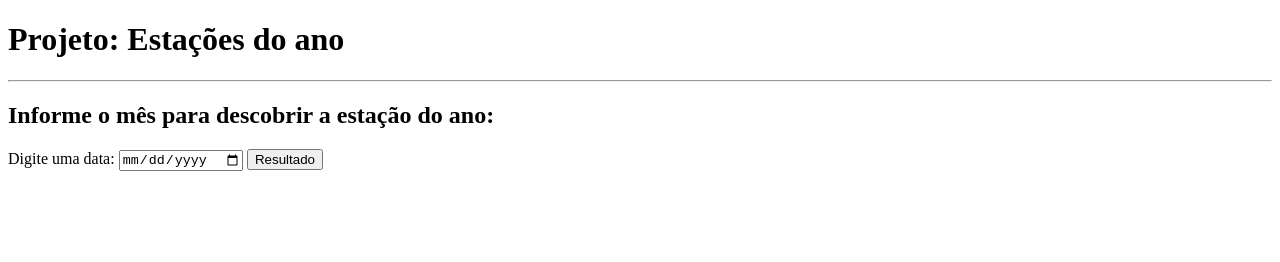
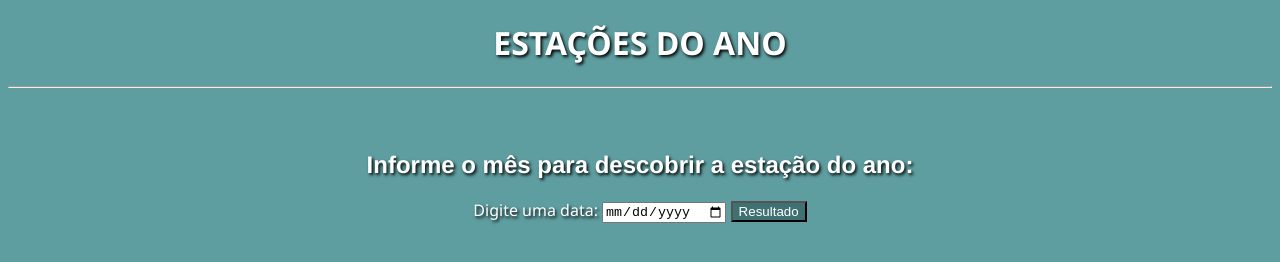
Before and after one commit to anaClara3112/esta-esdoano, a plain HTML site: page index.html in a window 1280 px wide. Drawn offline with Linux system fonts and the light colour scheme.

Commit message:
commit da mayumi

```diff
--- a/index.html
+++ b/index.html
@@ -1,21 +1,25 @@
 <!DOCTYPE html>
 <html lang="en">
+
 <head>
     <meta charset="UTF-8">
     <meta name="viewport" content="width=device-width, initial-scale=1.0">
     <title>Estações do ano</title>
     <link rel="stylesheet" href="main.css">
 </head>
+
 <body>
-    <h1>Projeto: Estações do ano</h1>
+    <h1>ESTAÇÕES DO ANO</h1>
     <hr>
     <h2> Informe o mês para descobrir a estação do ano:</h2>
     <label for="dataInput">Digite uma data: </label>
     <input type="date" id="dataInput">
-    <button onclick="determinarEstacao()">Resultado</button>
-    <p id="resultado"></p>
+    <button onclick="determinarEstacao()" button style="background-color:rgb(63, 113, 115);  color:rgb(255, 255, 255)">Resultado
+        </button>
+        <p id="resultado"></p>
 
-    <script src="script.js"></script>
+        <script src="script.js"></script>
 
 </body>
+
 </html>
--- a/main.css
+++ b/main.css
@@ -0,0 +1,14 @@
+body{
+    font-family:'Segoe UI', Tahoma, Geneva, Verdana, sans-serif;
+    text-align: center;
+    background-color: cadetblue;
+    color:rgb(255, 255, 255);
+    text-shadow: black 0.1em 0.1em 0.2em;
+
+}
+
+h2{
+    font-family: 'Franklin Gothic Medium', 'Arial Narrow', Arial, sans-serif;
+    color:rgb(255, 255, 255);
+    margin-top: 5%;
+}
```
